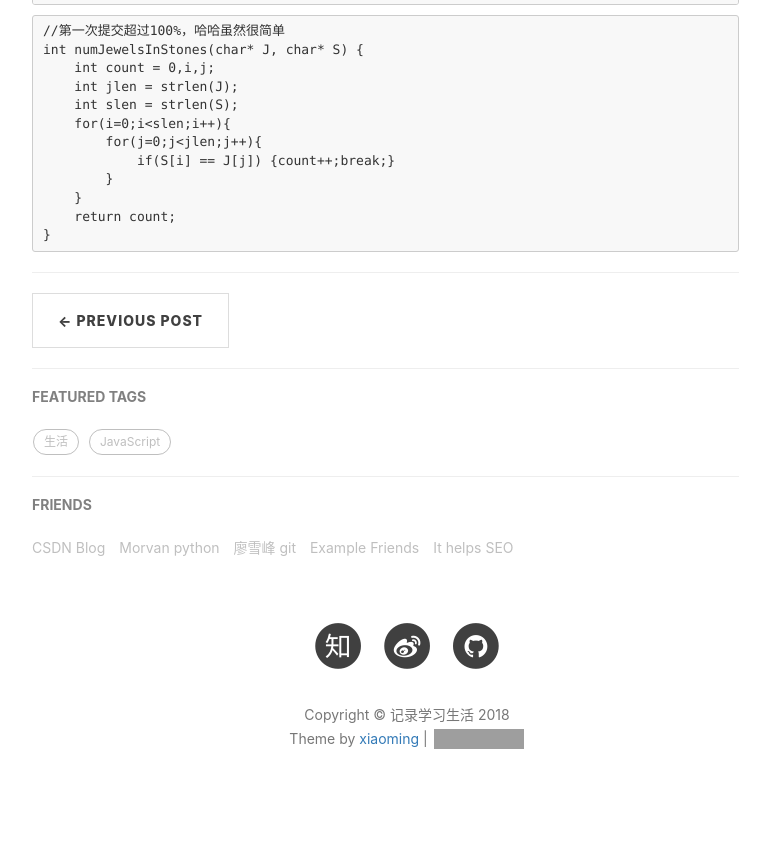
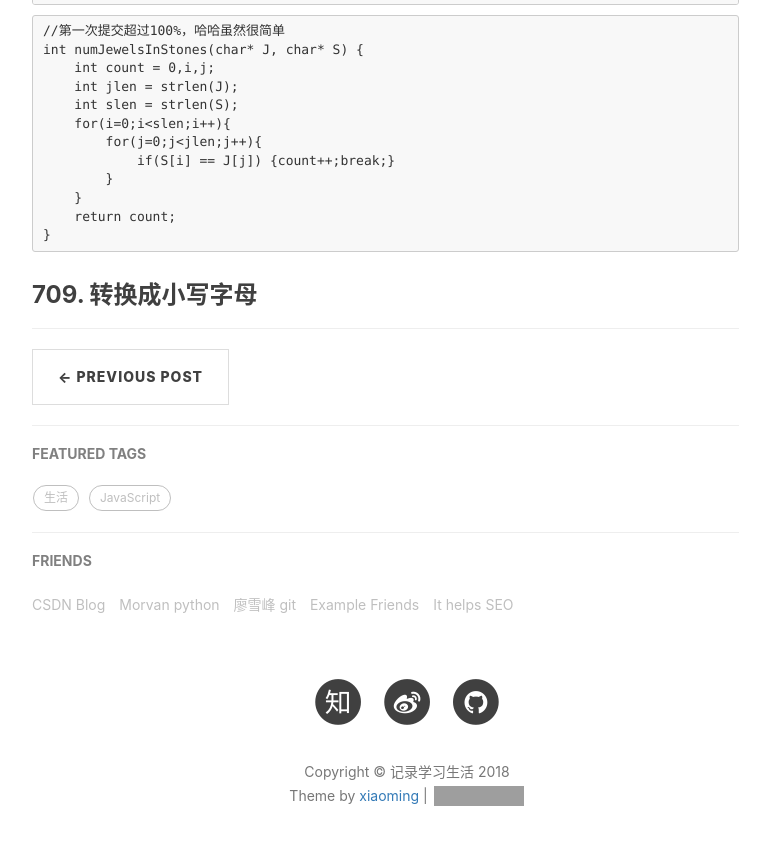
Before and after one commit to zzllover/zzllover.github.io, a Jekyll site: the page built from _posts/2018-11-04-leet-code.md, in a window 1280 px wide and 900 px high, scrolled down 7381 px. Shown: the top 845 px of the window, without its empty margins (233-1003 px from the left). Built offline with Jekyll 4.4.1, drawn with Linux system fonts in a browser that asks for light colours; nearby versions of some CDN libraries; comment, search, counter and statistics services are not loaded; grey boxes are pictures that could not be loaded.

Commit message:
没反应？

````diff
--- a/_posts/2018-11-04-leet-code.md
+++ b/_posts/2018-11-04-leet-code.md
@@ -387,3 +387,5 @@ int numJewelsInStones(char* J, char* S) {
     return count;
 }
 ```
+
+### 709. 转换成小写字母
````
